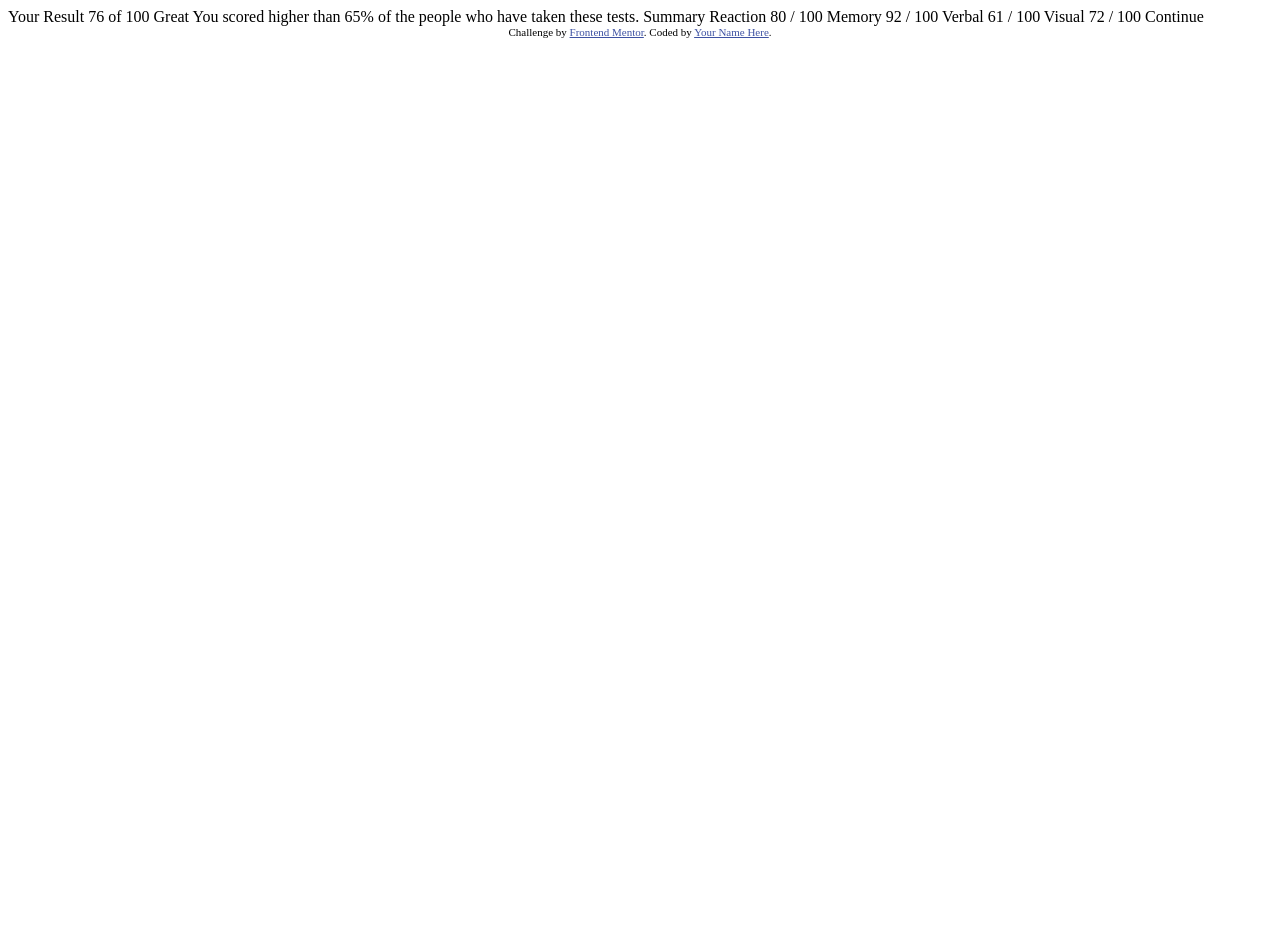
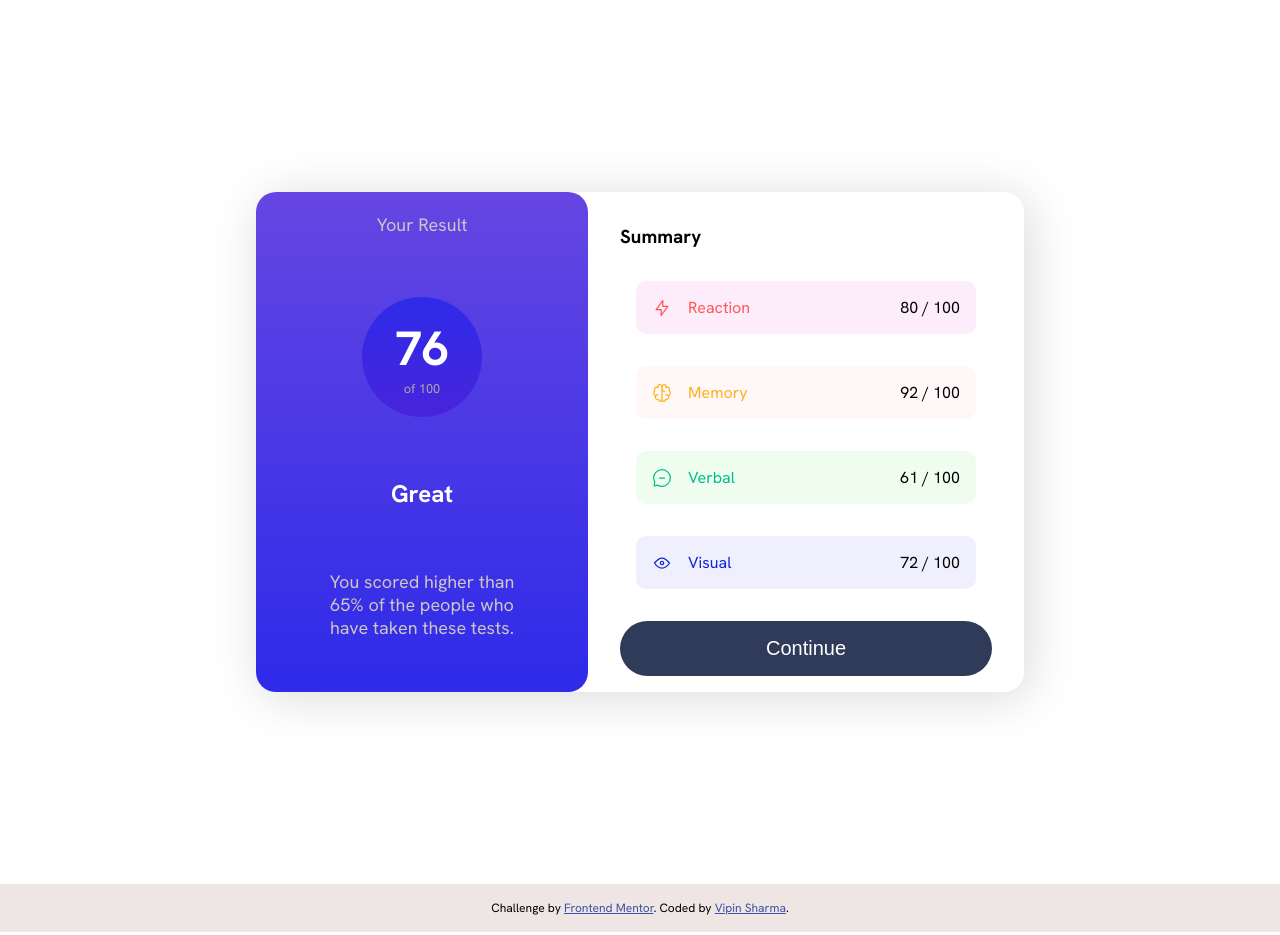
Before and after one commit to vipinsharmaa/FrontendMentor-results-sumary-component, a plain HTML site: page index.html in a window 1280 px wide. Before the commit the page ends 800 px from the top, so only its background shows below. Drawn offline with Linux system fonts and the light colour scheme.

Commit message:
finished the page

```diff
--- a/index.html
+++ b/index.html
@@ -3,45 +3,56 @@
 <head>
   <meta charset="UTF-8">
   <meta name="viewport" content="width=device-width, initial-scale=1.0"> <!-- displays site properly based on user's device -->
-
+  <link rel="stylesheet" href="styles.css">
   <link rel="icon" type="image/png" sizes="32x32" href="./assets/images/favicon-32x32.png">
-
+  <link rel="preconnect" href="https://fonts.googleapis.com">
+<link rel="preconnect" href="https://fonts.gstatic.com" crossorigin>
+<link href="https://fonts.googleapis.com/css2?family=Hanken+Grotesk:ital,wght@0,100..900;1,100..900&display=swap" rel="stylesheet">
   <title>Frontend Mentor | Results summary component</title>
 
-  <!-- Feel free to remove these styles or customise in your own stylesheet 👍 -->
-  <style>
-    .attribution { font-size: 11px; text-align: center; }
-    .attribution a { color: hsl(228, 45%, 44%); }
-  </style>
+
 </head>
 <body>
 
-  Your Result
-  76
-  of 100
+  <div id="container">
+    <div id="result">
+        <p>Your Result</p>
+        <div class="score">
+          <h1>76</h1>
+          <p>of 100</p>
+        </div>
+        <h2>Great</h2>
+        <p class="info">You scored higher than 65% of the people who have taken these tests.</p>
+    </div>
 
-  Great
-  You scored higher than 65% of the people who have taken these tests.
+    <div id="summary">
+       <h3>Summary</h3>
+      <ul>
+        <li class="list-item-reaction">
+          <span class="label reaction"><img src="assets/images/icon-reaction.svg">Reaction</span>
+          <span class="value">80 / 100</span>
+        </li>
+        <li class="list-item-memory">
+          <span class="label memory"><img src="assets/images/icon-memory.svg">Memory</span>
+          <span class="value">92 / 100</span>
+        </li>
+        <li class="list-item-verbal">
+          <span class="label verbal"><img src="assets/images/icon-verbal.svg">Verbal</span>
+          <span class="value">61 / 100</span>
+        </li>
+        <li class="list-item-visual">
+          <span class="label visual"><img src="assets/images/icon-visual.svg">Visual</span>
+          <span class="value">72 / 100</span>
+        </li>
+      </ul>
 
-  Summary
+      <button>Continue</button>
 
-  Reaction
-  80 / 100
-
-  Memory
-  92 / 100
-
-  Verbal
-  61 / 100
-
-  Visual
-  72 / 100
-
-  Continue
-
+    </div>
+  </div>
   <div class="attribution">
     Challenge by <a href="https://www.frontendmentor.io?ref=challenge" target="_blank">Frontend Mentor</a>.
-    Coded by <a href="#">Your Name Here</a>.
+    Coded by <a href="https://www.frontendmentor.io/profile/vipinsharmaa">Vipin Sharma</a>.
   </div>
 </body>
 </html>
--- /dev/null
+++ b/styles.css
@@ -0,0 +1,191 @@
+*, body{
+    box-sizing: border-box;
+    padding: 0;
+    margin: 0;
+
+}
+ul li{
+    list-style-type: none;
+}
+
+
+body {
+    width: 100vw;
+    height: 100vh;
+}
+p{
+    color: rgb(207, 197, 197);
+    font-size: 18px;
+}
+
+#container {
+    min-width:320px;
+    margin: auto;
+    display: flex;
+    flex-direction: column;
+    font-family: "Hanken Grotesk", sans-serif;
+
+}
+
+.attribution {
+    font-size: 12px; text-align: center;
+    padding: 1rem;
+    background-color: rgb(238, 229, 229);
+    font-family: "Hanken Grotesk", sans-serif;
+}
+    .attribution a { color: hsl(228, 45%, 44%); }
+
+#result{
+    background: linear-gradient(hsl(252, 73%, 58%), hsl(241, 81%, 54%));
+    color: #fff;
+    display: flex;
+    justify-content: space-between;
+    flex-direction: column;
+    gap: 1rem;
+    align-items: center;
+    padding: 1.3rem 2rem;
+    border-bottom-left-radius: 20px ;
+    border-bottom-right-radius: 10px ;
+
+}
+.score h1{
+    font-size: 3rem;
+}
+
+.score p{
+    color: rgb(170, 169, 169);
+    font-size: 0.8em;
+}
+
+#result p.info {
+    width: 70%;
+    text-align: center;
+    padding-bottom: 2rem;
+}
+
+
+.score{
+   display: flex;
+   flex-direction: column;
+   justify-content: center;
+   border-radius: 50%;
+   text-align: center;
+   background: linear-gradient(to bottom, hsl(241, 81%, 54%), hsl(252, 72%, 50%));
+   width: 120px;
+   height: 120px;
+}
+
+#summary{
+    padding: 1rem 2rem;
+    /* min-width: 300px; */
+}
+
+#summary h3 {
+    padding: 1rem 0 ;
+}
+
+ul {
+    padding: 1rem;
+    display: flex;
+    flex-direction: column;
+    gap: 2rem;
+
+}
+
+#summary ul li{
+    display: flex;
+    justify-content: space-between;
+    padding: 1rem;
+    border-radius: 10px;
+
+}
+
+#summary ul li:hover{
+    transform: scale(1.2);
+}
+
+#summary ul li img{
+    vertical-align: bottom;
+    margin-right: 1rem;
+}
+
+.list-item-reaction{
+   background-color: rgba(253, 236, 249, 0.959);
+}
+
+.list-item-memory{
+    background-color: rgb(255, 247, 248);
+}
+
+.list-item-verbal{
+    background-color: rgb(239, 253, 239);
+}
+.list-item-visual{
+    background-color: rgb(239, 239, 253);
+}
+
+#summary ul li span.reaction {
+    color: hsl(0, 100%, 67%);
+
+}
+
+#summary ul li span.memory{
+    color: hsl(39, 100%, 56%);
+}
+
+#summary ul li span.verbal{
+    color: hsl(166, 100%, 37%);
+}
+
+    #summary ul li span.visual{
+         color: hsl(234, 85%, 45%)
+    }
+
+
+#summary button{
+    width:100%;
+    padding: 1rem;
+    border: transparent;
+    border-radius: 50px;
+    margin-top: 1rem;
+    font-size: 20px;
+    background-color: hsl(224, 30%, 27%);
+    color: #fff
+}
+
+#summary button:hover{
+    background-color: #5a63e2;
+}
+
+
+/* Laptops and Desktos */
+
+@media only screen and (min-width: 1200px) {
+
+  #container {
+    width: 60vw;
+    margin: 15% auto;
+    flex-direction: row;
+    justify-content: center;
+    align-items: top;
+    box-shadow: rgba(0, 0, 0, 0.15) 5px 5px 50px;
+    border-radius: 20px;
+  }
+  #result{
+    width: 60%;
+    gap: 2em;
+    border-radius: 20px;
+  }
+  #summary{
+    width: 50%;
+  }
+}
+
+/* Medium sized Devices */
+
+@media only screen and (min-width: 768px) {
+#summary {
+    width: 80%;
+    margin: auto;
+}
+}
```
Also changed, not shown: data.json (deleted, +0 -22 lines), assets/images/screenshot.png (added), 2 other files.
